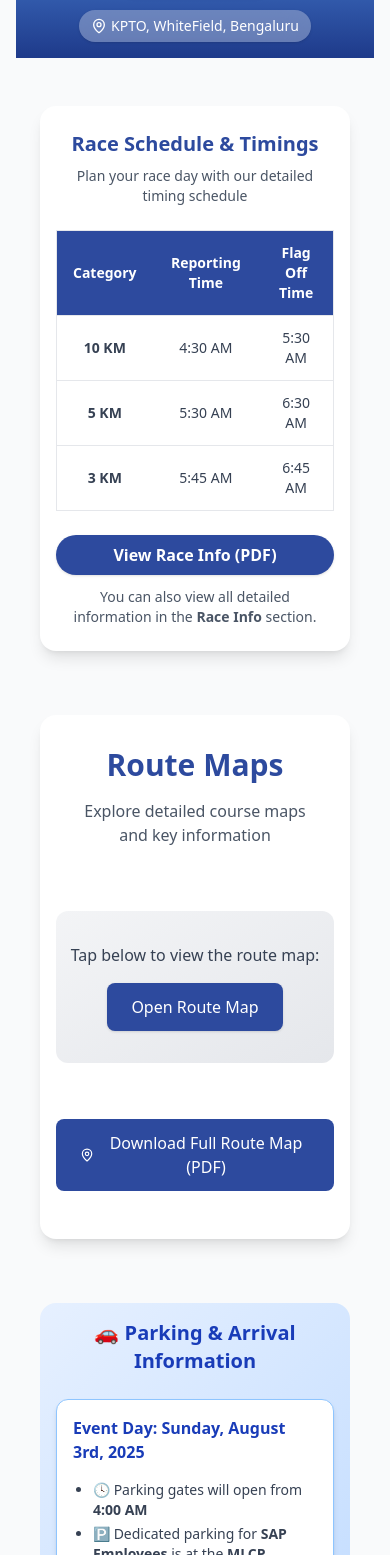
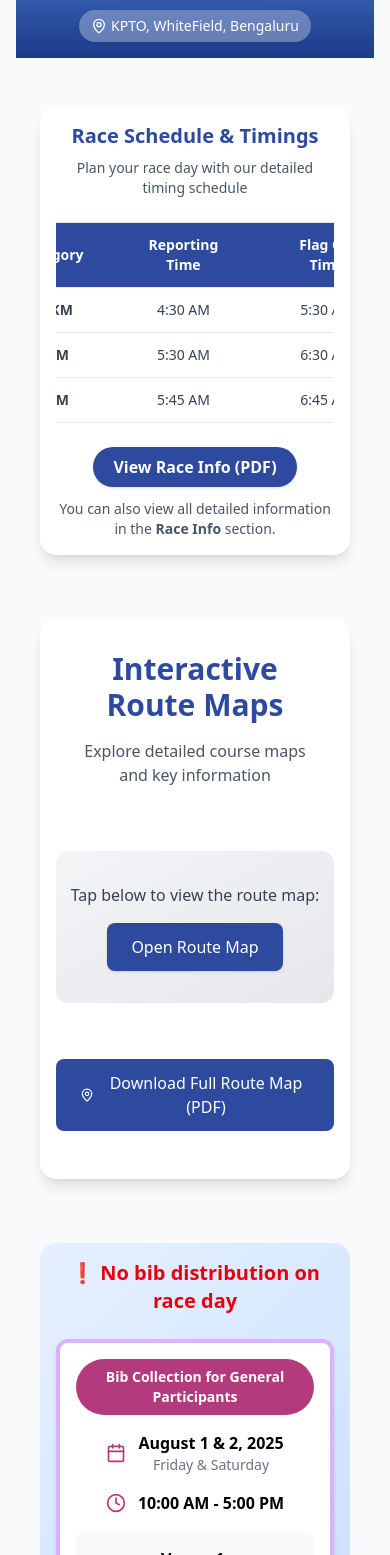
Before and after one commit to SanjeevVE/ics-whitelabel, a Next.js app: page /events/1/race-info in a window 390 px wide. Shown: the part 445-2000 px from the top of the page. Built offline with nearby package versions, Linux system fonts and the light colour scheme; no server answers.

Commit message:
parking revert

```diff
--- a/src/app/events/[slug]/race-info/page.tsx
+++ b/src/app/events/[slug]/race-info/page.tsx
@@ -192,7 +192,7 @@ export default function RaceDayInfo() {
 
       <div className="container mx-auto px-6 py-12 space-y-16">
         {enableRaceDayScheduleSection && (
-  <section className="bg-white rounded-2xl shadow-lg px-4 py-6 sm:px-6 md:px-8">
+          <section className="bg-white rounded-2xl shadow-lg p-4 sm:p-6 md:p-8">
             <div className="text-center mb-6 md:mb-8">
               <h2
                 className="text-xl sm:text-2xl md:text-3xl font-bold mb-2 sm:mb-4"
@@ -205,31 +205,30 @@ export default function RaceDayInfo() {
               </p>
             </div>
 
-    {/* Responsive Scrollable Table */}
-    <div className="w-full overflow-x-auto mb-6">
-      <table className="min-w-full table-auto border border-gray-200 rounded-lg text-sm sm:text-base">
+            <div className="flex justify-center overflow-x-auto mb-6">
+              <table className="table-auto text-sm sm:text-base border border-gray-200 rounded-lg min-w-[400px]">
                 <thead>
                   <tr className="bg-[#2D4A9E] text-white text-center">
-            <th className="px-4 sm:px-6 py-3">Category</th>
-            <th className="px-4 sm:px-6 py-3">Reporting Time</th>
-            <th className="px-4 sm:px-6 py-3">Flag Off Time</th>
+                    <th className="px-6 py-3">Category</th>
+                    <th className="px-6 py-3">Reporting Time</th>
+                    <th className="px-6 py-3">Flag Off Time</th>
                   </tr>
                 </thead>
                 <tbody className="text-gray-700 text-center">
                   <tr className="border-t border-gray-200">
-            <td className="px-4 sm:px-6 py-3 font-semibold">10 KM</td>
-            <td className="px-4 sm:px-6 py-3">4:30 AM</td>
-            <td className="px-4 sm:px-6 py-3">5:30 AM</td>
+                    <td className="px-6 py-3 font-semibold">10 KM</td>
+                    <td className="px-6 py-3">4:30 AM</td>
+                    <td className="px-6 py-3">5:30 AM</td>
                   </tr>
                   <tr className="border-t border-gray-200">
-            <td className="px-4 sm:px-6 py-3 font-semibold">5 KM</td>
-            <td className="px-4 sm:px-6 py-3">5:30 AM</td>
-            <td className="px-4 sm:px-6 py-3">6:30 AM</td>
+                    <td className="px-6 py-3 font-semibold">5 KM</td>
+                    <td className="px-6 py-3">5:30 AM</td>
+                    <td className="px-6 py-3">6:30 AM</td>
                   </tr>
                   <tr className="border-t border-gray-200">
-            <td className="px-4 sm:px-6 py-3 font-semibold">3 KM</td>
-            <td className="px-4 sm:px-6 py-3">5:45 AM</td>
-            <td className="px-4 sm:px-6 py-3">6:45 AM</td>
+                    <td className="px-6 py-3 font-semibold">3 KM</td>
+                    <td className="px-6 py-3">5:45 AM</td>
+                    <td className="px-6 py-3">6:45 AM</td>
                   </tr>
                 </tbody>
               </table>
@@ -241,18 +240,18 @@ export default function RaceDayInfo() {
                 href="https://icsevents.in/sapraceinfo/SAP RUN 2025 - RACE INFORMATION.pdf"
                 target="_blank"
                 rel="noopener noreferrer"
-        className="inline-block w-full sm:w-auto bg-[#2D4A9E] text-white px-5 py-2 rounded-full font-semibold shadow hover:bg-[#1d3372] transition duration-300 text-center"
+                className="inline-block bg-[#2D4A9E] text-white px-5 py-2 rounded-full font-semibold shadow hover:bg-[#1d3372] transition duration-300"
               >
                 View Race Info (PDF)
               </a>
 
-      <p className="text-sm text-gray-600 mt-3 px-2">
-        You can also view all detailed information in the <strong>Race Info</strong> section.
+              <p className="text-sm text-gray-600 mt-3">
+                You can also view all detailed information in the{' '}
+                <strong>Race Info</strong> section.
               </p>
             </div>
           </section>
         )}
-
 
         {/* 4. Route Map Section */}
         {enableMaps && (
@@ -262,7 +261,7 @@ export default function RaceDayInfo() {
                 className="text-3xl font-bold mb-4 text-center"
                 style={{ color: '#2D4A9E' }}
               >
-                Route Maps
+                Interactive Route Maps
               </h2>
               <p className="text-gray-600 text-center mb-8">
                 Explore detailed course maps and key information
@@ -320,30 +319,137 @@ export default function RaceDayInfo() {
               background: 'linear-gradient(135deg, #E6F0FF 0%, #B3D4FF 100%)',
             }}
           >
-    <div className="text-center max-w-4xl mx-auto space-y-6">
-      <h1 className="text-blue-800 font-bold text-xl sm:text-2xl md:text-3xl">
-        🚗 Parking & Arrival Information
+            <div className="text-center max-w-6xl mx-auto space-y-6">
+              {/* Red H1 Warning */}
+              <h1 className="text-red-600 font-bold text-xl sm:text-2xl md:text-3xl">
+                ❗ No bib distribution on race day
               </h1>
 
-      <div className="bg-white rounded-xl p-4 sm:p-6 md:p-8 shadow-md border border-blue-300 text-left space-y-4 text-sm text-gray-700">
-        <h3 className="text-base font-semibold text-blue-800">Event Day: Sunday, August 3rd, 2025</h3>
+              {/* Bib Collection Info */}
+              <div className="bg-white rounded-xl p-4 sm:p-6 md:p-8 shadow-md border-4 border-purple-300">
+                <div className="mb-4">
+                  <span
+                    className="inline-block text-white px-4 py-2 rounded-full text-sm sm:text-base font-semibold"
+                    style={{ backgroundColor: '#B23A7D' }}
+                  >
+                    Bib Collection for General Participants
+                  </span>
+                </div>
 
-        <ul className="list-disc pl-5 space-y-1">
-          <li>🕓 Parking gates will open from <strong>4:00 AM</strong></li>
-          <li>🅿️ Dedicated parking for <strong>SAP Employees</strong> is at the <strong>MLCP building</strong>. Carry your employee ID card for access into the campus.</li>
-          <li>🅿️ Dedicated 2-wheeler and 4-wheeler parking is available inside <strong>KTPO</strong> for non-SAP employees.</li>
-          <li>➡️ Follow signage for <strong>Gate 1 and Gate 2</strong></li>
-          <li>🚖 Entry and cab drop-off is only via <strong>Kundalahalli Main Road</strong></li>
-          <li>🙋 On-ground volunteers will assist with directions and parking</li>
-          <li>🎒 <strong>Baggage counter</strong> available.</li>
-        </ul>
+                {/* Date & Time */}
+                <div className="space-y-4">
+                  <div className="flex items-center justify-center">
+                    <Calendar
+                      className="w-5 h-5 md:w-6 md:h-6 mr-3"
+                      style={{ color: '#B23A7D' }}
+                    />
+                    <div>
+                      <h3 className="text-base md:text-lg font-semibold">
+                        August 1 & 2, 2025
+                      </h3>
+                      <p className="text-sm text-gray-500">Friday & Saturday</p>
+                    </div>
+                  </div>
 
-        <p className="pt-4 font-medium">We request you to arrive well in advance to avoid last-minute rush.</p>
+                  <div className="flex items-center justify-center">
+                    <Clock
+                      className="w-5 h-5 md:w-6 md:h-6 mr-3"
+                      style={{ color: '#B23A7D' }}
+                    />
+                    <h3 className="text-base md:text-lg font-semibold">
+                      10:00 AM - 5:00 PM
+                    </h3>
+                  </div>
+
+                  {/* Venues */}
+                  <div className="bg-gray-50 rounded-lg p-4 space-y-3">
+                    <div>
+                      <h4 className="text-base font-semibold">Venue 1:</h4>
+                      <p className="text-sm text-gray-600">
+                        JW Marriott, Vittal Mallya Rd, Jade Hall @Level 2
+                      </p>
+                      <a
+                        href="https://maps.app.goo.gl/oAaMsnNKUghguCgb8?g_st=aw"
+                        target="_blank"
+                        rel="noopener noreferrer"
+                        className="text-blue-600 text-sm hover:text-blue-800"
+                      >
+                        📍 View on Google Maps
+                      </a>
+                    </div>
+
+                    <div>
+                      <h4 className="text-base font-semibold">Venue 2:</h4>
+                      <p className="text-sm text-gray-600">
+                        Sheraton Grand Convention Hall, Whitefield
+                      </p>
+                      <a
+                        href="https://maps.app.goo.gl/oCxbNYFm1uN5vLN8A?g_st=aw"
+                        target="_blank"
+                        rel="noopener noreferrer"
+                        className="text-blue-600 text-sm hover:text-blue-800"
+                      >
+                        📍 View on Google Maps
+                      </a>
+                    </div>
+                  </div>
+
+                  {/* Centered Notes */}
+                  <div className="flex justify-center mt-6">
+                    <div className="text-left max-w-md w-full text-sm text-gray-700 space-y-2">
+                      <h4 className="text-center text-base font-semibold mb-2">
+                        Notes:
+                      </h4>
+                      <p>1. No entry to the event venue without valid bib.</p>
+                      <p>
+                        2. You can pick up bibs for your registered friends &
+                        family members.
+                      </p>
+                      <p>3. No spot registration is available.</p>
+                      <p>
+                        4. T-shirts will be distributed on first come first
+                        served basis.
+                      </p>
+                    </div>
+                  </div>
+
+                  {/* Race Info Link */}
+                  <div className="text-center pt-4">
+                    <a
+                      href="https://sapraceinfo.icsevents.in"
+                      target="_blank"
+                      rel="noopener noreferrer"
+                      className="text-blue-600 underline text-sm hover:text-blue-800"
+                    >
+                      🔗 More race-related info
+                    </a>
+                  </div>
+                </div>
+              </div>
+
+              {/* What to Bring */}
+              <div className="bg-white rounded-xl p-4 sm:p-6 md:p-8 shadow-sm">
+                <h3 className="text-base md:text-lg font-semibold mb-4">
+                  What to Bring
+                </h3>
+                <div className="flex flex-wrap justify-center gap-3">
+                  <span
+                    className="text-white px-4 py-2 rounded-full text-sm"
+                    style={{ backgroundColor: '#B23A7D' }}
+                  >
+                    Registration Confirmation
+                  </span>
+                  <span
+                    className="text-white px-4 py-2 rounded-full text-sm"
+                    style={{ backgroundColor: '#B23A7D' }}
+                  >
+                    Valid ID Proof
+                  </span>
+                </div>
               </div>
             </div>
           </section>
         )}
-
 
         <section className="bg-white rounded-2xl shadow-lg p-2 md:p-8">
           <div className="text-center mb-6 md:mb-8">
```
Lines whose indentation alone changed are shown as unchanged.
